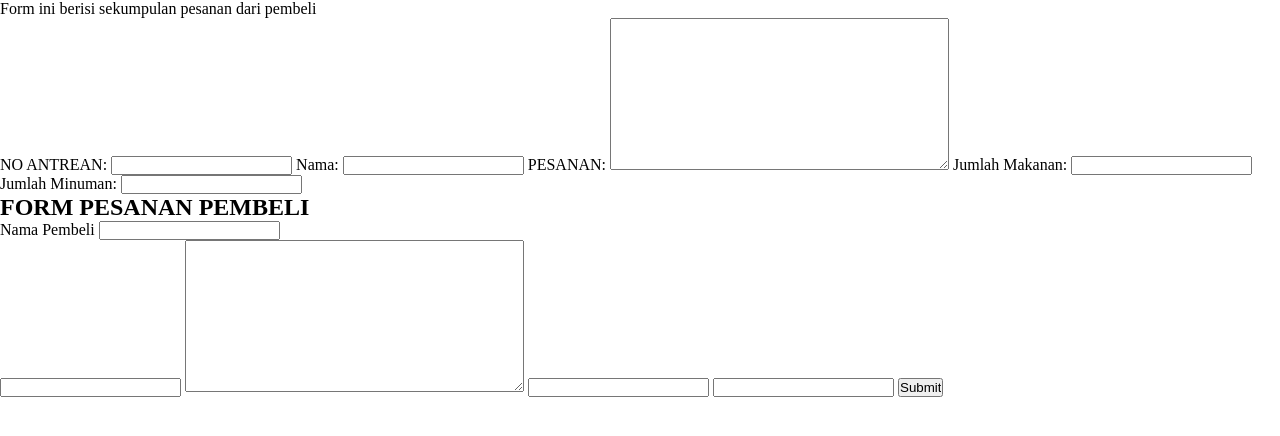
After one commit to NandaaAyyy/UAS_NANDA, a Django app: page /vieww in a window 1280 px wide. The commit adds this page. Shown: the top 436 px of the page. Run offline with Django 4.2, Linux system fonts and the light colour scheme.

Commit message:
push yg ke-9

```diff
--- a/GoMakanan/admin.py
+++ b/GoMakanan/admin.py
@@ -1,9 +1,9 @@
 from django.contrib import admin
-from .models import Pembeli
+from .models import PembeliGo_Makanan
 
 # Register your models here.
 
 class MemberPembeli():
-  list_display = ("NAMA", "NO_ANTREAN", "PESANAN",)
+  list_display = ("NO_ANTREAN","NAMA","PESANAN", "Jumlah_Makanan", "Jumlah_Minuman")
 
-admin.site.register(Pembeli)
+admin.site.register(PembeliGo_Makanan)
--- /dev/null
+++ b/GoMakanan/form.py
@@ -0,0 +1,7 @@
+from django import forms
+from .models import PembeliGo_Makanan
+
+class PembeliForm(forms.ModelForm):
+    class Meta:
+        model =PembeliGo_Makanan
+        fields ="__all__"
--- a/GoMakanan/models.py
+++ b/GoMakanan/models.py
@@ -1,9 +1,11 @@
 from django.db import models
 
-class Pembeli(models.Model):
+class PembeliGo_Makanan(models.Model):
+  NO_ANTREAN = models.IntegerField(null=True)
   Nama = models.CharField(max_length=255)
-  NO_ANTREAN = models.IntegerField(null=True)
-  PESANAN = models.CharField(max_length=255)
+  PESANAN = models.TextField(max_length=255)
+  Jumlah_Makanan=models.IntegerField(null=True)
+  Jumlah_Minuman=models.IntegerField(null=True)
 
   def __str__(self):
     return f"{self.Nama}"
--- a/GoMakanan/static/css/add-style.css
+++ b/GoMakanan/static/css/add-style.css
@@ -69,3 +69,12 @@ button {
     background-color: green;
     color: white;
 }
+
+/* vieww.html */
+
+.judul{
+        max-width: 800px;
+        width: 400px;
+        display: grid;
+        gap: 50px;
+}
--- a/GoMakanan/templates/pesanan.html
+++ b/GoMakanan/templates/pesanan.html
@@ -49,7 +49,7 @@
 
             <div class="button-area">
                 <button onclick="window.location.href='/'">Kembali</button>
-                <button>Tambahkan Pesanan</button>
+                <button onclick="window.location.href='terimakasih'">Tambahkan Pesanan</button>
             </div>
         </div>
     </div>
--- /dev/null
+++ b/GoMakanan/templates/vieww.html
@@ -0,0 +1,33 @@
+{% load static %}
+<!DOCTYPE html>
+<html lang="en">
+<head>
+    <meta charset="UTF-8">
+    <meta name="viewport" content="width=device-width, initial-scale=1.0">
+    <title>FormPembeli</title>
+    <link href="{% static 'css/add-style.css' %}" rel="stylesheet"/>
+</head>
+<body>
+    <div class judul>
+        <p>
+            Form ini berisi sekumpulan pesanan dari pembeli
+        </p>
+
+    </div>
+
+
+<form action ="" method="post">
+    {{form}}
+    <h2>FORM PESANAN PEMBELI</h2>
+    <div>
+        <label>Nama Pembeli</label>
+        {{form.Nama}}
+    </div>
+    {{form.NO_ANTREAN}}
+    {{form.PESANAN}}
+    {{form.Jumlah_Makanan}}
+    {{form.Jumlah_Minuman}}
+    <input type="submit" value="Submit">
+</form>
+</body>
+</html>
--- a/GoMakanan/urls.py
+++ b/GoMakanan/urls.py
@@ -1,8 +1,16 @@
 from django.urls import path
-from . import views
+from .import views
 
 urlpatterns =[
     path('', views.home, name='home' ),
     path('menu/', views.menu, name='menu'),
     path('pesanan', views.pesanan, name='pesan'),
+    path('terimakasih', views.terimakasih, name='terimakasih'),
+    path('vieww', views.vieww, name='vieww'),
+    path('daftar_vieww', views.daftar_vieww, name='daftar_vieww'),
+
+
+
+
+
 ]
--- a/GoMakanan/views.py
+++ b/GoMakanan/views.py
@@ -1,6 +1,9 @@
 from django.shortcuts import render
 from django.http import HttpResponse
 from django.template import loader
+from .models import PembeliGo_Makanan
+from .form import PembeliForm
+
 
 
 # Create your views here.
@@ -13,3 +16,23 @@ def menu(request):
 
 def pesanan(request):
     return render(request, 'pesanan.html')
+
+def terimakasih(request):
+    return render(request, 'terimakasih.html')
+
+#views model dan form
+
+def vieww(request):
+    context={}
+    form =PembeliForm(request.POST or None)
+    if form.is_valid():
+        form.save()
+
+    context['form'] =form
+    return render(request, "vieww.html" ,context)
+
+def daftar_vieww(request):
+    context={}
+    context["dataset"] = PembeliGo_Makanan.objects.all()
+
+    return render(request, "daftar_vieww.html" ,context)
```
Also changed, not shown: GoMakanan/static/css/style.css (+10 -0 lines), GoMakanan/templates/daftar_vieww.html (added, +9 -0 lines), GoMakanan/templates/terimakasih.html (added, +15 -0 lines), Lalapan/settings.py (+4 -3 lines), GoMakanan/migrations/0001_initial.py, GoMakanan/static/img/Capture.png (added).
